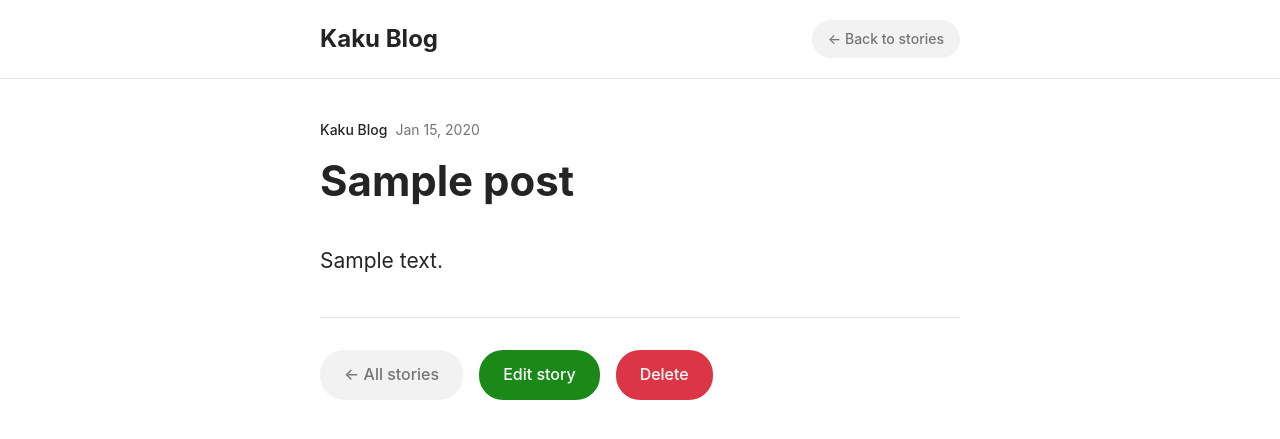
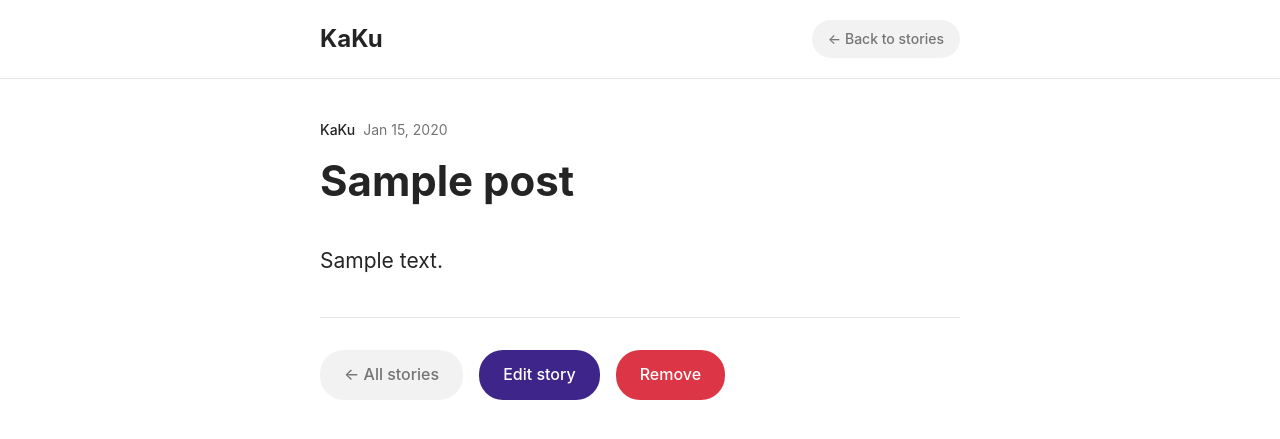
Before and after one commit to bdmae/kaku-blog, a Django app: page /posts/1/ in a window 1280 px wide. Shown: the top 439 px of the page. Run offline with Django 4.2, Linux system fonts and the light colour scheme; tables that the repository leaves empty hold one stand-in row (values such as "Sample post").

Commit message:
fix: text, small ui bugs

```diff
--- a/backend/posts/templates/posts/post_detail.html
+++ b/backend/posts/templates/posts/post_detail.html
@@ -196,12 +196,12 @@
         }
 
         .action-btn.primary {
-            background: #1a8917;
+            background: #3d258a;
             color: white;
         }
 
         .action-btn.primary:hover {
-            background: #0f730c;
+            background: #2a1a5e;
         }
 
         .action-btn.secondary {
@@ -216,6 +216,7 @@
         .action-btn.danger {
             background: #dc3545;
             color: white;
+            padding: 12px 24px;
         }
 
         .action-btn.danger:hover {
@@ -249,7 +250,7 @@
     <header class="header">
         <div class="container">
             <div class="header-content">
-                <a href="{% url 'posts:post-list' %}" class="logo">Kaku Blog</a>
+                <a href="{% url 'posts:post-list' %}" class="logo">KaKu</a>
                 <a href="{% url 'posts:post-list' %}" class="back-btn">← Back to stories</a>
             </div>
         </div>
@@ -259,7 +260,7 @@
         <article>
             <header class="article-header">
                 <div class="article-meta">
-                    <span class="article-author">Kaku Blog</span>
+                    <span class="article-author">KaKu</span>
                     <span class="article-date">{{ post.created_at|date:"M d, Y" }}</span>
                     {% if post.updated_at != post.created_at %}
                         <span class="article-date">• Updated {{ post.updated_at|date:"M d, Y" }}</span>
@@ -276,7 +277,7 @@
             <footer class="article-actions">
                 <a href="{% url 'posts:post-list' %}" class="action-btn secondary">← All stories</a>
                 <a href="{% url 'posts:post-update' post.pk %}" class="action-btn primary">Edit story</a>
-                <a href="{% url 'posts:post-delete' post.pk %}" class="action-btn danger">Delete</a>
+                <a href="{% url 'posts:post-delete' post.pk %}" class="action-btn danger">Remove</a>
             </footer>
         </article>
     </main>
```
Also changed, not shown: backend/posts/templates/posts/post_form.html (+4 -15 lines), backend/posts/templates/posts/post_list.html (+9 -8 lines).
